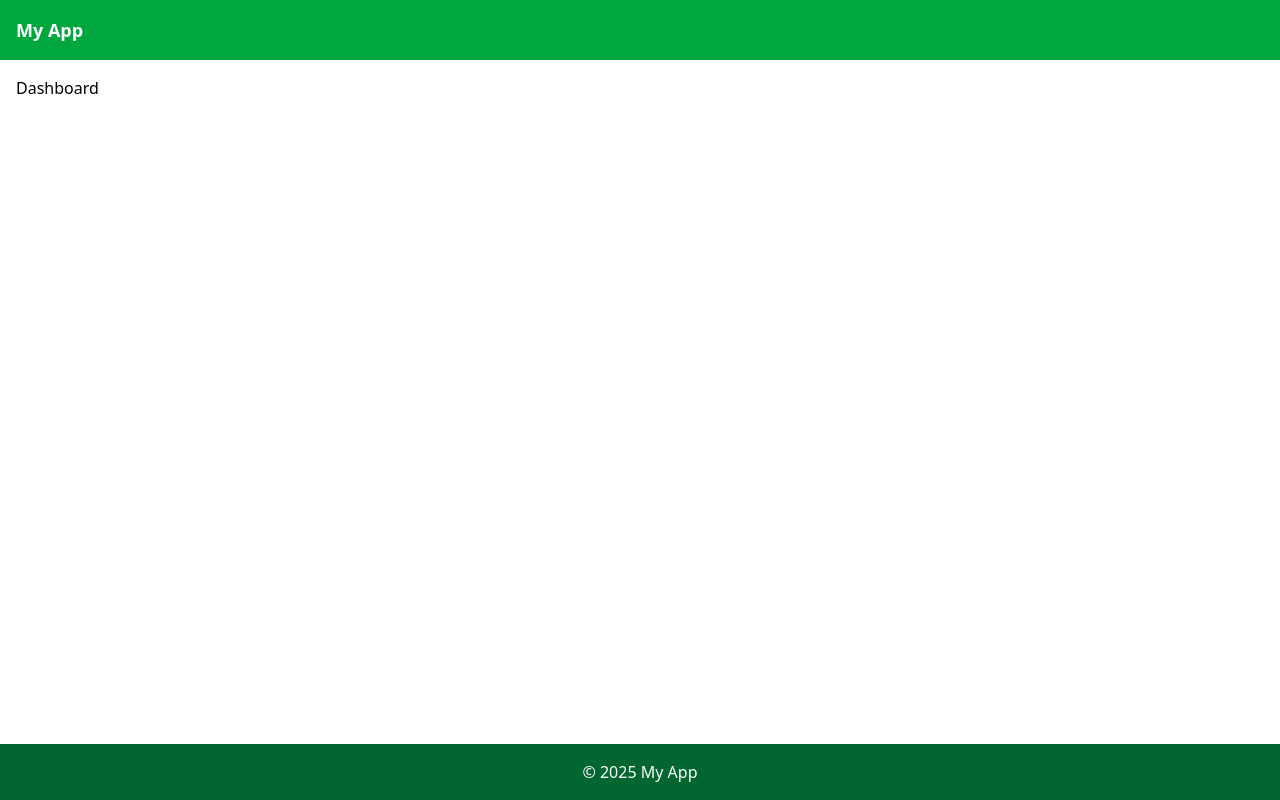
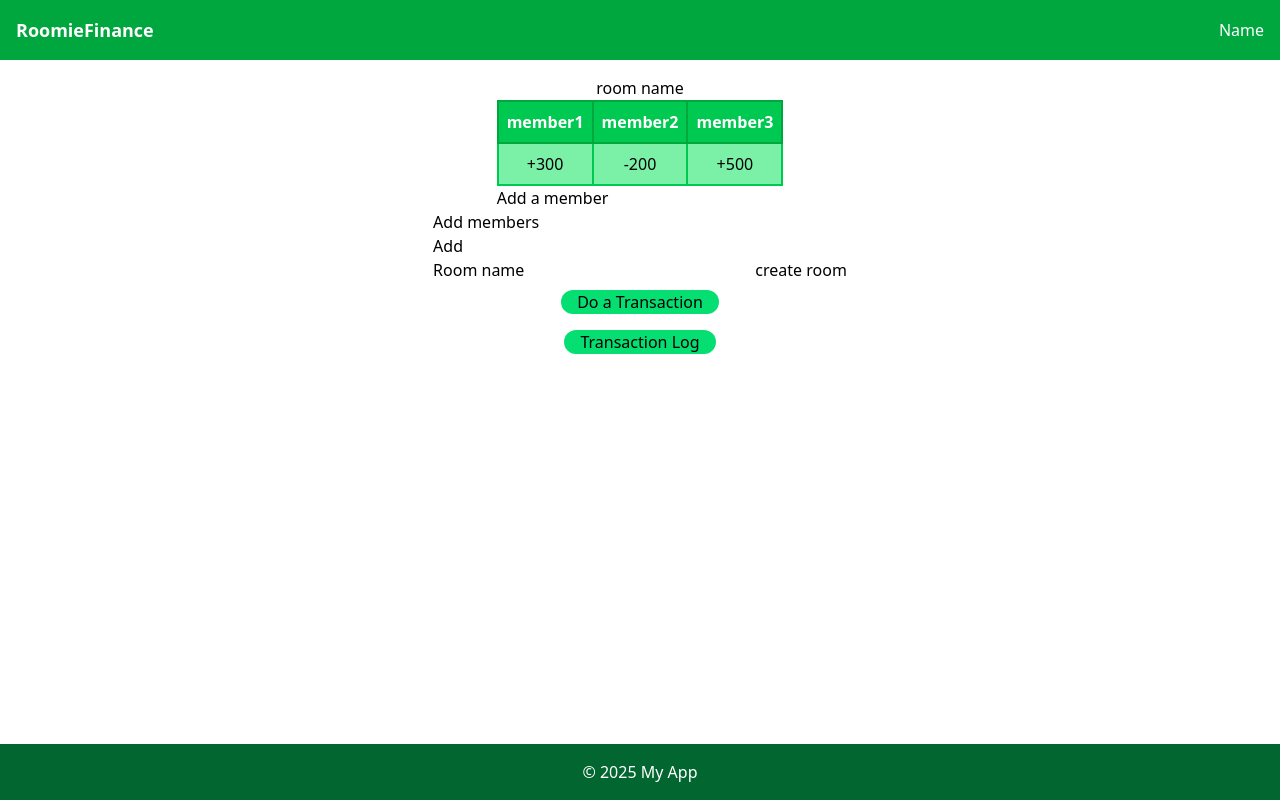
Before and after one commit to chamithkaveesha/Boading-app, a React (Vite) app: page / in a window 1280 px wide. Built offline with nearby package versions, Linux system fonts and the light colour scheme.

Commit message:
add NavBar component and enhance account, dashboard, payment, and repayment pages with new features and layout

```diff
--- a/src/RootLayout.jsx
+++ b/src/RootLayout.jsx
@@ -1,11 +1,12 @@
 import { Outlet } from "react-router-dom";
+import NavBar from "./components/NavBar";
 
 const RootLayout = () => {
   return (
     <div className="min-h-screen flex flex-col">
 
       <header className="bg-green-600 text-white p-4">
-        <h1 className="text-lg font-bold">My App</h1>
+        <NavBar />
       </header>
 
 
--- /dev/null
+++ b/src/components/NavBar.jsx
@@ -0,0 +1,11 @@
+
+function NavBar(){
+    return (
+        <nav className="flex justify-between items-center">
+            <h1 className="text-lg font-bold">RoomieFinance </h1>
+            <span >Name</span>
+        </nav>
+    );
+}
+
+export default NavBar;
--- a/src/pages/Account.jsx
+++ b/src/pages/Account.jsx
@@ -1,8 +1,17 @@
-
+const name = "name";
+const Rname = "room name";
+const balance = 12;
 
 function Account(){
     return(
-        <p>AccountDetais</p>
+        <div>
+            <span>Name :</span>
+            <span>{name}</span>
+            <span>Balance :</span>
+            <span>{balance}</span>
+            <span>Room Name :</span>
+            <span>{Rname}</span>
+        </div>
     );
 
 }
--- a/src/pages/Dashboard.jsx
+++ b/src/pages/Dashboard.jsx
@@ -1,7 +1,54 @@
+const roomName  = "room name";
 
 function Dashboard(){
     return(
-        <p>Dashboard</p>
+        <div className="flex flex-col items-center justify-center">
+
+            <h2>{roomName}</h2>
+            {/* secction for the summery table */}
+            <section >
+                <table className="min-w-full table-auto ">
+                    <thead>
+                        <tr>
+                            <th className="bg-green-500 p-2 border-2 border-green-600  text-white">member1</th>
+                            <th className="bg-green-500 p-2 border-2 border-green-600 text-white">member2</th>
+                            <th className="bg-green-500 p-2 border-2 border-green-600 text-white">member3</th>
+                        </tr>
+                    </thead>
+                    <tbody>
+                        <tr>
+                            <td className="bg-green-300 p-2 border-2 border-green-500 text-center">+300</td>
+                            <td className="bg-green-300 p-2 border-2 border-green-500 text-center">-200</td>
+                            <td className="bg-green-300 p-2 border-2 border-green-500 text-center">+500</td>
+                        </tr>
+                    </tbody>
+                </table>
+                {/* this should be a popup window */}
+                <button>Add a member</button>
+            </section>
+
+            <section>
+
+                <section>
+                    <label>Add members</label>
+                    <input></input>
+                    <p>
+                        {/* display search results all are selectable */}
+                    </p>
+                    <button>Add</button>
+                </section>
+
+                <label>Room name</label>
+                    <input type="text"></input>
+                <button>create room</button>
+            </section>
+
+            {/* section for the other buttons */}
+            <section className="flex items-center justify-center flex-col">
+                <button className="bg-green-400 rounded-full px-4 cursor-pointer m-2">Do a Transaction</button>
+                <button className="bg-green-400 rounded-full px-4 cursor-pointer m-2">Transaction Log</button>
+            </section>
+        </div>
     );
 
 }
--- a/src/pages/Payment.jsx
+++ b/src/pages/Payment.jsx
@@ -1,7 +1,38 @@
+
+const name = "account owner"; // need to change after searching
 
 function Payment(){
     return(
-        <p>Payment</p>
+        <div>
+            <section>
+                <label> Search for Members </label>
+                <input placeholder="Indunil"/>
+                <p>
+                        {/* display search results all are selectable */}
+                </p>
+                <button>ADD</button>
+
+                <div>
+                    {/* show the added members */}
+                </div>
+            </section>
+
+            <section>
+                <span>PAYER :</span>
+                <span>{name}</span>
+                <lable> Search for a payer </lable>
+                <input placeholder="Indunil"/>
+                <p>
+                        {/* display search results all are selectable */}
+                </p>
+            </section>
+
+            <section>
+                <label> Total value </label>
+                <input placeholder="500"/>
+                <button>confirm</button>
+            </section>
+        </div>
     );
 
 }
--- a/src/pages/RePayment.jsx
+++ b/src/pages/RePayment.jsx
@@ -1,6 +1,38 @@
 function Repayment(){
     return(
-        <p>Repayment</p>
+        <div>
+            <section>
+                <section>
+                    {/* only for admins remove for normal users */}
+                    <lable>Add Payer</lable>
+                    <input></input>
+                    <p>
+                        {/* display search results all are selectable */}
+                    </p>
+                    <span>
+                        {/* show Payer */}
+                    </span>
+                </section>
+                <section>
+                    <lable>Add Payee</lable>
+                    <input></input>
+                    <p>
+                        {/* display search results all are selectable */}
+                    </p>
+                    <span>
+                        {/* show payee */}
+                    </span>
+                </section>
+            </section>
+
+            <section>
+                <label htmlFor=""> Payment </label>
+                <input type="text" />
+                <button> confirm </button>
+            </section>
+
+
+        </div>
     );
 
 }
```
